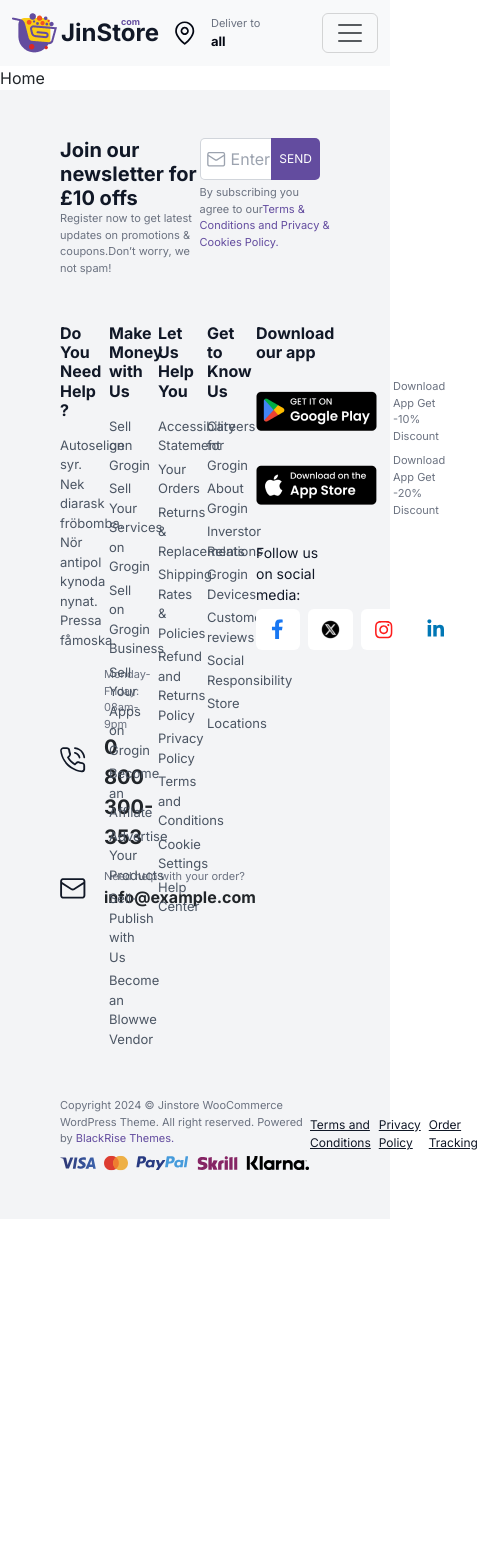
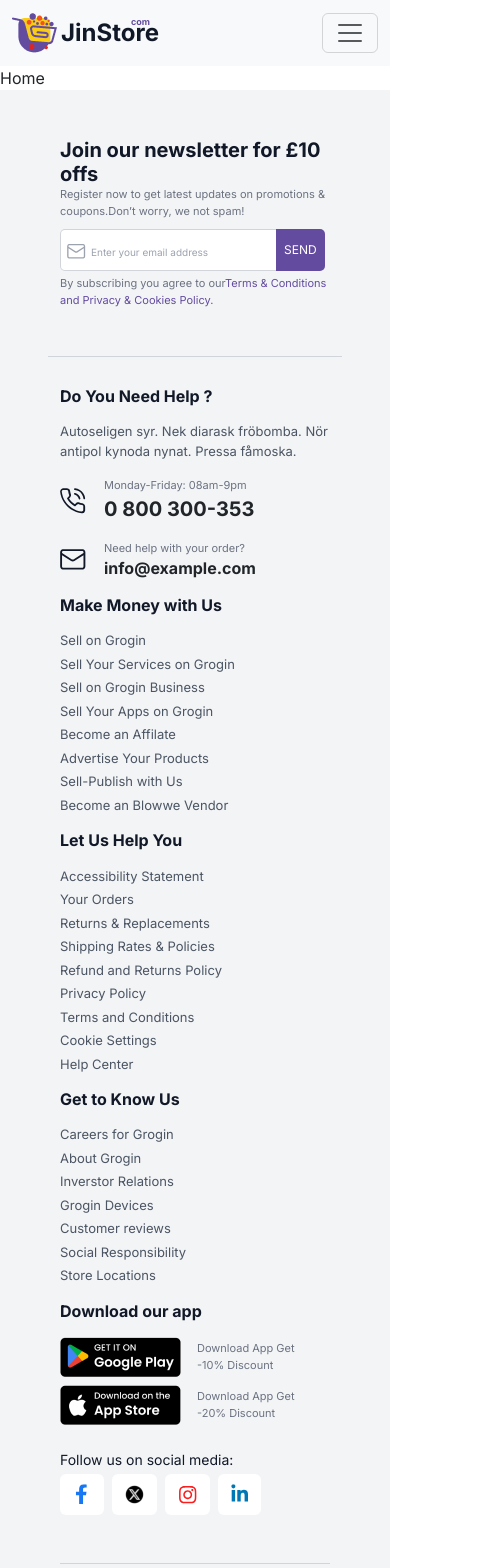
Before and after one commit to MohammadSalameh10/Ecommerce, a React (Vite) app: page / in a window 390 px wide. Shown: the top 1568 px of the page, 478 px wide, since content can reach past the window. Before the commit the page ends 1219 px from the top, so only its background shows below. Built offline with nearby package versions, Linux system fonts and the light colour scheme.

Commit message:
responsive some sections

```diff
--- a/src/components/user/footer/Footer.jsx
+++ b/src/components/user/footer/Footer.jsx
@@ -19,7 +19,7 @@ export default function Footer() {
     return (
         <footer className={`${style.footer} p-5`}>
             <div className="container d-flex flex-column gap-5">
-                <div className='footer-top d-flex justify-content-between'>
+                <div className={`${style.footerTop} d-flex justify-content-between`}>
                     <div className='footer-item'>
                         <h2 className='fs-5'>Join our newsletter for £10 offs</h2>
                         <p>Register now to get latest updates on promotions &
@@ -36,8 +36,8 @@ export default function Footer() {
                         </form>
                     </div>
                 </div>
-                <div className='footer-middle row'>
-                    <div className='footer-links d-flex flex-column col-2 gap-3'>
+                <div className={`${style.footerMiddle} row`}>
+                    <div className='footer-links d-flex flex-column col-sm-6 col-md-4 col-xxl-2 gap-3 '>
                         <h2 className='fs-6'>Do You Need Help ?</h2>
                         <nav className='d-flex flex-column gap-3'>
                             <a href="">Autoseligen syr. Nek diarask fröbomba. Nör
@@ -60,7 +60,7 @@ export default function Footer() {
                             </div>
                         </nav>
                     </div>
-                    <div className='footer-links d-flex flex-column col-2 gap-3'>
+                    <div className='footer-links d-flex flex-column col-sm-6 col-md-4 col-xxl-2 gap-3 pt-sm-0 pt-3'>
                         <h2 className='fs-6'>Make Money with Us</h2>
                         <nav className='d-flex flex-column gap-1'>
                             <a href="">Sell on Grogin</a>
@@ -73,7 +73,7 @@ export default function Footer() {
                             <a href="">Become an Blowwe Vendor</a>
                         </nav>
                     </div>
-                    <div className='footer-links d-flex flex-column col-2 gap-3'>
+                    <div className='footer-links d-flex flex-column col-sm-6 col-md-4 col-xxl-2 gap-3 pt-md-0 pt-3'>
                         <h2 className='fs-6'>Let Us Help You</h2>
                         <nav className='d-flex flex-column gap-1'>
                             <a href="">Accessibility Statement</a>
@@ -87,7 +87,7 @@ export default function Footer() {
                             <a href="">Help Center</a>
                         </nav>
                     </div>
-                    <div className='footer-links d-flex flex-column col-2 gap-3'>
+                    <div className='footer-links d-flex flex-column col-sm-6  col-md-4 col-xxl-2 gap-3 pt-3 pt-xxl-0'>
                         <h2 className='fs-6'>Get to Know Us</h2>
                         <nav className='d-flex flex-column gap-1'>
                             <a href="">Careers for Grogin</a>
@@ -99,7 +99,7 @@ export default function Footer() {
                             <a href="">Store Locations</a>
                         </nav>
                     </div>
-                    <div className='footer-links d-flex flex-column col-4 gap-3'>
+                    <div className='footer-links d-flex flex-column col-md-6 col-xxl-4 gap-3 pt-3 pt-xxl-0'>
                         <h2 className='fs-6'>Download our app</h2>
                         <div className='footer-content d-flex flex-column gap-4'>
                             <div className='footer-download d-flex flex-column gap-2'>
@@ -118,7 +118,7 @@ export default function Footer() {
                                     </div>
                                 </div>
                             </div>
-                            <div className='footer-social d-flex flex-column gap-1'>
+                            <div className={`${style.footerSocial} d-flex flex-column gap-1`} >
                                 <p>Follow us on social media:</p>
                                 <div className='social-icons d-flex gap-2'>
                                     <img src={facebook} />
@@ -130,7 +130,7 @@ export default function Footer() {
                         </div>
                     </div>
                 </div>
-                <div className='footer-bottom d-flex justify-content-between align-items-center'>
+                <div className={`${style.footerBottom} d-flex justify-content-between align-items-center`}>
                     <div className='footer-bottom-left d-flex flex-column gap-2'>
                         <p>Copyright 2024 © Jinstore WooCommerce WordPress Theme. All right reserved. Powered by <span className={`${style.purple}`}>BlackRise Themes.</span></p>
                         <div className='footer-payment d-flex gap-2'>
@@ -141,7 +141,7 @@ export default function Footer() {
                             <img src={klarna} />
                         </div>
                     </div>
-                    <div className='footer-bottom-right'>
+                    <div className={`${style.footerBottomRight}`} >
                         <nav className='d-flex gap-2'>
                             <a href="">Terms and Conditions</a>
                             <a href="">Privacy Policy</a>
--- a/src/components/user/footer/footer.module.css
+++ b/src/components/user/footer/footer.module.css
@@ -1,5 +1,24 @@
 .footer{
     background-color: #F3F4F6;
+}
+footer *{
+    margin: 0;
+    padding: 0;
+}
+
+footer h2 {
+    color: #111827;
+    font-weight: 700;
+}
+
+footer a {
+    color: #4B5563;
+    font-size: 13px;
+}
+
+footer p {
+    color: #6B7280;
+    font-size: 11px;
 }
 .sendInput{
     border-top-left-radius: 5px;
@@ -8,17 +27,18 @@
     border-left: 1px solid #D1D5DB;
     border-bottom: 1px solid #D1D5DB;
     border-right: transparent;
-    width: 55%;
+    width: 80%;
    padding: 8px 0;
 }
 .sendImage{
     position: absolute;
-    top: 13.5px;
+    top: 14px;
     left: 7px;
 }
 .sendInput::placeholder{
     color: #9CA3AF;
     padding-left: 30px;
+    font-size: 13px;
 }
 .sendButton{
 background-color: #634C9F;
@@ -32,3 +52,43 @@ border: transparent;
 .purple{
     color: #634C9F;
 }
+.footerMiddle{
+    border-top: 1px solid #D1D5DB;
+    padding-top: 30px;
+}
+.footerSocial img {
+    background-color: #fff;
+    padding: 10px 12px;
+    border-radius: 6px;
+}
+.footerBottom{
+    border-top: 1px solid #D1D5DB;
+    padding-top: 30px;
+}
+.footerSocial p{
+    color: #111827;
+    font-size: 14px;
+}
+.footerBottomRight a {
+    color: #111827;
+    text-decoration: underline;
+    font-size: 12px;
+}
+@media screen and (max-width: 768px){
+   .footerTop{
+    flex-direction: column;
+    gap: 10px;
+   }
+   .footerBottom{
+       flex-direction: column;
+       gap: 10px;
+   }
+}
+@media screen and (max-width: 500px){
+    .sendInput::placeholder{
+        font-size: 10px;
+    }
+    .sendImage{
+      top: 15px;
+    }
+}
--- a/src/components/user/navbar/Navbar.jsx
+++ b/src/components/user/navbar/Navbar.jsx
@@ -22,8 +22,8 @@ export default function CustomNavbar() {
               <span className='fw-bold'>JinStore</span>
             </div>
            </Link>
-          <img src={location} />
-          <div className={`${style.location} d-flex flex-column`}>
+          <img src={location} className='d-lg-flex d-none' />
+          <div className={`${style.location} d-lg-flex flex-column d-none`}>
             <span>Deliver to</span>
             <span>all</span>
           </div>
--- a/src/components/user/navbar/navbar.module.css
+++ b/src/components/user/navbar/navbar.module.css
@@ -3,7 +3,7 @@
     font-size: 9px;
     position: absolute;
     top: 0px;
-    left: 60px;
+    left: 70px;
     font-weight: bold;
 }
 .websiteName span:nth-child(2){
--- a/src/index.css
+++ b/src/index.css
@@ -11,40 +11,3 @@ a {
 :root {
     --mainFont: 'Inter', sans-serif;
 }
-
-
-footer *{
-    margin: 0;
-    padding: 0;
-}
-
-footer h2 {
-    color: #111827;
-    font-weight: 700;
-}
-
-footer a {
-    color: #4B5563;
-    font-size: 13px;
-}
-
-footer p {
-    color: #6B7280;
-    font-size: 11px;
-}
-
-.footer-bottom-right a {
-    color: #111827;
-    text-decoration: underline;
-    font-size: 12px;
-}
-
-.footer-social .social-icons img {
-    background-color: #fff;
-    padding: 10px 12px;
-    border-radius: 6px;
-}
-.footer-social p{
-    color: #111827;
-    font-size: 14px;
-}
--- a/src/pages/user/login/login.module.css
+++ b/src/pages/user/login/login.module.css
@@ -15,7 +15,7 @@ color: #9CA3AF;
    font-size: 13px;
 }
 .form{
-    width:30%;
+    width:300px;
 }
 .label{
     font-size: 13px;
--- a/src/pages/user/register/register.module.css
+++ b/src/pages/user/register/register.module.css
@@ -19,7 +19,7 @@
     font-size: 13px;
 }
 .form{
-    width:30%;
+    width:300px;
 }
 .choose span{
 color: #634C9F;
```
